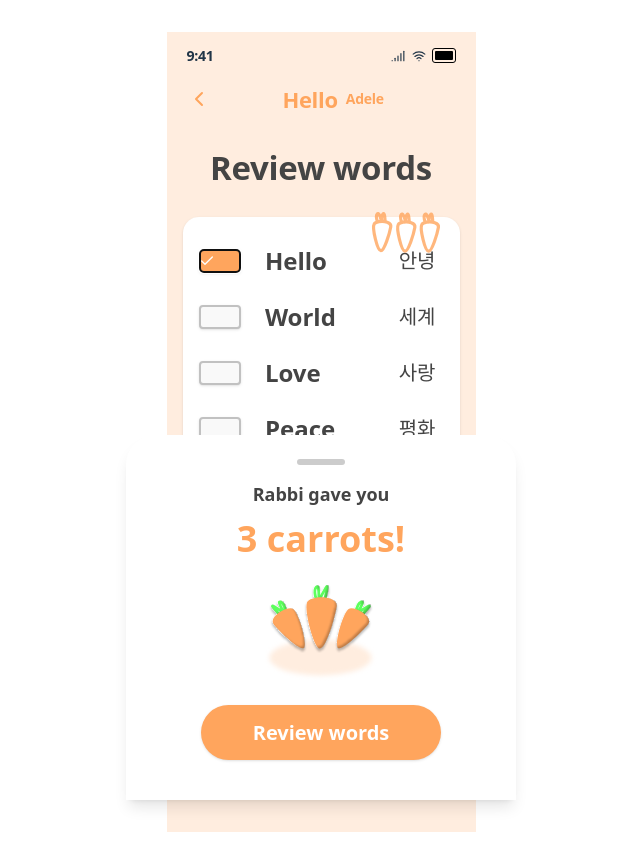
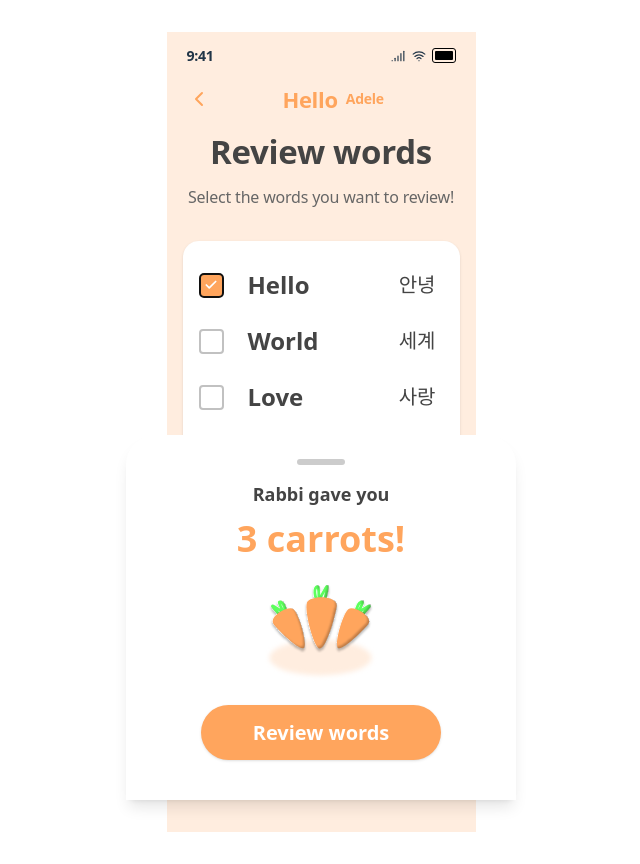
Before and after one commit to Kohj-git/HCI_RAPPI, a React (Vite) app: page /result in a window 1280 px wide. Both pictures are taken after a click on the button 538 px from the left and 261 px from the top of the page. Shown: the whole page, without its empty margins (319-959 px from the left). Built offline with nearby package versions, Linux system fonts and the light colour scheme.

Commit message:
Update UI

```diff
--- a/src/pages/Learnsentence.jsx
+++ b/src/pages/Learnsentence.jsx
@@ -9,49 +9,53 @@ import { useNavigate } from "react-router-dom";
 export default function LearnSentence() {
   const navigate = useNavigate();
 
-  // 문장 리스트
   const sentences = [
     {
       english: "get up (in the morning).",
       korean: "(아침에) 일어나다.",
+      ipa: "[ɡɛt ʌp ɪn ðə ˈmɔːrnɪŋ]",
       feedback: "Great job!",
     },
     {
       english: "Let's rock and roll!",
       korean: "자 신나게 시작하자.",
+      ipa: "[lɛts rɑk ənd roʊl]",
       feedback: "Awesome!",
     },
     {
       english: "Kick the drum",
       korean: "(비유 표현) 분위기를 띄우다",
+      ipa: "[kɪk ðə drʌm]",
       feedback: "Keep it up!",
     },
     {
       english: "rolling on like a rolling stone",
       korean: "계속해서 나아간다",
+      ipa: "[ˈroʊlɪŋ ɑn laɪk ə ˈroʊlɪŋ stoʊn]",
       feedback: "Cool~~",
     },
     {
       english: "Call me on my phone",
       korean: "내 휴대폰으로 전화해",
+      ipa: "[kɔːl mi ɑn maɪ foʊn]",
       feedback: "Great!",
     },
     {
       english: "Life is sweet as honey",
       korean: "인생은 꿀처럼 달콤해",
+      ipa: "[laɪf ɪz swiːt æz ˈhʌni]",
       feedback: "Very good",
     },
     {
       english: "I'm good to go",
       korean: "나 이제 갈 준비 됐어",
+      ipa: "[aɪm ɡʊd tə ɡoʊ]",
       feedback: "Awesome",
     },
   ];
 
-  // 현재 문장 인덱스
   const [currentIndex, setCurrentIndex] = useState(0);
 
-  // 다음 문장으로 이동
   const handleNext = () => {
     if (currentIndex < sentences.length - 1) {
       setCurrentIndex(currentIndex + 1);
@@ -60,7 +64,6 @@ export default function LearnSentence() {
     }
   };
 
-  // 현재 문장 데이터
   const currentSentence = sentences[currentIndex];
 
   return (
@@ -68,13 +71,19 @@ export default function LearnSentence() {
       <div className="bg-[#ffeddf] w-[390px] h-[744px] relative">
         {/* Header */}
         <div className="w-full flex items-center justify-between px-4 py-3">
-                  <Button variant="ghost" size="icon" onClick={() => router.back()} className="p-0 h-auto">
+          <Button
+            variant="ghost"
+            size="icon"
+            onClick={() => navigate(-1)}
+            className="p-0 h-auto"
+          >
             <ArrowLeft className="w-5 h-5 text-orange-500" />
           </Button>
           <h1 className="text-orange-500 font-bold text-lg">
-                    Dynamite <span className="font-medium text-muted-foreground">BTS</span>
+            Dynamite{" "}
+            <span className="font-medium text-muted-foreground">BTS</span>
           </h1>
-                  <div className="w-6" /> {/* 정렬 맞추기 위한 placeholder */}
+          <div className="w-6" />
         </div>
 
         {/* Instruction */}
@@ -89,6 +98,11 @@ export default function LearnSentence() {
               {/* English */}
               <div className="w-[338px] font-extrabold text-[#444444] text-[37px] text-center tracking-[-0.30px] leading-10">
                 {currentSentence.english}
+              </div>
+
+              {/* IPA */}
+              <div className="w-[338px] font-medium text-[#888] text-[25px] text-center tracking-[-0.25px] leading-8 mt-2 italic">
+                {currentSentence.ipa}
               </div>
 
               {/* Korean */}
@@ -112,7 +126,7 @@ export default function LearnSentence() {
           </div>
         </div>
 
-        {/* NEXT 버튼 */}
+        {/* NEXT Button */}
         <Button
           onClick={handleNext}
           className="absolute w-[309px] h-[63px] top-[728px] left-[37px] bg-[#ffa55d] rounded-[50px] hover:bg-[#ffa55d] disabled:bg-gray-400"
--- a/src/pages/Result.jsx
+++ b/src/pages/Result.jsx
@@ -1,14 +1,50 @@
 import React, { useState, useEffect } from "react";
-import { Battery, ChevronLeft, Signal, Wifi, Check } from "lucide-react";
+import { ChevronLeft, Signal, Wifi } from "lucide-react";
 import { Card, CardContent } from "@/components/ui/card";
 import { Button } from "@/components/ui/button";
-import { Checkbox } from "@/components/ui/checkbox";
 import { motion, AnimatePresence } from "framer-motion";
 import { useNavigate } from "react-router-dom";
 
+import LineCarrot from "@/assets/line-carrot.svg";
+import ShadowCarrot from "@/assets/shadow-carrot.svg";
 
-import LineCarrot from "@/assets/line-carrot.svg"
-import ShadowCarrot from "@/assets/shadow-carrot.svg";
+function CheckBoxCustom({ checked, onToggle }) {
+  return (
+    <button
+      onClick={onToggle}
+      style={{
+        width: "25px",
+        aspectRatio: "1 / 1",
+        borderRadius: "4px",
+        border: `2px solid ${checked ? "#ffa55d" : "#c1c1c1"}`,
+        backgroundColor: checked ? "#ffa55d" : "#ffffff",
+        display: "flex",
+        alignItems: "center",
+        justifyContent: "center",
+        lineHeight: 0,
+        padding: 0,
+      }}
+      className="mr-6"
+    >
+      {checked && (
+        <svg
+          xmlns="http://www.w3.org/2000/svg"
+          viewBox="0 0 24 24"
+          fill="none"
+          stroke="white"
+          strokeWidth="3"
+          strokeLinecap="round"
+          strokeLinejoin="round"
+          width="14"
+          height="14"
+          style={{ display: "block" }}
+        >
+          <polyline points="20 6 9 17 4 12" />
+        </svg>
+      )}
+    </button>
+  );
+}
 
 const wordPairs = [
   { english: "Hello", korean: "안녕", checked: false },
@@ -19,29 +55,27 @@ const wordPairs = [
   { english: "Hope", korean: "희망", checked: false },
 ];
 
-
 export default function Result() {
   const navigate = useNavigate();
   const [showSheet, setShowSheet] = useState(false);
   const [pairs, setPairs] = useState(wordPairs);
 
   useEffect(() => {
-        // 페이지 진입 시 바텀시트 자동 표시
-        const timer = setTimeout(() => setShowSheet(true), 300); // 살짝 delay 줌
+    const timer = setTimeout(() => setShowSheet(true), 300);
     return () => clearTimeout(timer);
   }, []);
 
-    const handleCheck = (idx, checked) => {
-        setPairs(prev =>
+  const handleCheck = (idx) => {
+    setPairs((prev) =>
       prev.map((item, i) =>
-            i === idx ? { ...item, checked } : item
+        i === idx ? { ...item, checked: !item.checked } : item
       )
     );
   };
 
   return (
-    <div className="min-h-screen w-full bg-[#ffeddf] flex items-center justify-center ">
-        <div className="relative w-full max-w-[390px] min-h-screen bg-[#ffeddf] flex flex-col mx-auto">
+    <div className="min-h-screen w-full bg-[#ffeddf] flex items-center justify-center">
+      <div className="relative w-full max-w-[390px] min-h-screen bg-[#ffeddf] flex flex-col mx-auto overflow-visible">
         {/* Status Bar */}
         <div className="w-full h-[47px] flex items-center justify-between px-5">
           <div className="font-semibold text-[14.2px] tracking-[-0.30px]">
@@ -51,7 +85,7 @@ export default function Result() {
             <Signal className="h-3.5 w-4" />
             <Wifi className="h-3.5 w-3.5" />
             <div className="relative w-[24px] h-[15px] border border-black rounded-[3px] flex items-center">
-             <div className="absolute right-[2px] top-[2px] bottom-[2px] w-[18px] bg-black rounded-[1px]"></div>
+              <div className="absolute right-[2px] top-[2px] bottom-[2px] w-[18px] bg-black rounded-[1px]" />
             </div>
           </div>
         </div>
@@ -60,38 +94,42 @@ export default function Result() {
         <div className="flex items-center mt-2 px-5">
           <ChevronLeft className="h-6 w-6 text-[#ffa55d]" />
           <div className="flex-1 flex justify-center items-center">
-            <span className="text-[#ffa55d] text-[22px] font-extrabold tracking-[-0.30px] leading-5">Hello</span>
-            <span className="ml-2 text-[#ffa55d] text-sm font-bold tracking-[-0.30px] leading-5">Adele</span>
+            <span className="text-[#ffa55d] text-[22px] font-extrabold tracking-[-0.30px] leading-5">
+              Hello
+            </span>
+            <span className="ml-2 text-[#ffa55d] text-sm font-bold tracking-[-0.30px] leading-5">
+              Adele
+            </span>
           </div>
         </div>
 
         {/* Title */}
-        <div className="mt-8 text-center font-extrabold text-[#444444] text-[33px] tracking-[-0.30px] leading-[50px]">
+        <div className="mt-4 mb-2 text-center z-20 relative">
+          <div className="font-extrabold text-[#444444] text-[33px] tracking-[-0.30px] leading-[50px]">
             Review words
           </div>
-
-        {/* Carrot Decoration */}
-        <div className="absolute top-[170px] right-8 z-10">
-          <img src={LineCarrot} alt="Line carrot" className="w-[80px] h-[60px] opacity-80" />
+          <p className="mt-2 text-[16px] text-[#666] font-medium tracking-[-0.2px]">
+            Select the words you want to review!
+          </p>
         </div>
 
         {/* Word List Card */}
-        <Card className="relative mt-6 mx-4 rounded-2xl bg-white pt-4 pb-4 shadow border-none">
+        <Card className="relative z-10 mt-6 mx-4 rounded-2xl bg-white pt-4 pb-4 shadow border-none overflow-visible">
           <CardContent className="p-0">
             <div className="max-h-[330px] overflow-y-auto pr-2">
               {pairs.map((pair, idx) => (
                 <div key={idx} className="flex items-center px-4 py-3">
-                  <Checkbox
+                  <CheckBoxCustom
                     checked={pair.checked}
-                    onCheckedChange={checked => handleCheck(idx, checked)}
-                    className="h-[23px] w-[23px] border-2 border-[#c1c1c1] rounded-[4px] data-[state=checked]:bg-[#ffa55d] data-[state=checked]:border-[#ffa55d] mr-6"
+                    onToggle={() => handleCheck(idx)}
                   />
-                    {pair.checked && (
-                    <Check className="absolute w-4 h-4 text-white pointer-events-none" />
-                    )}
                   <div className="flex-1 flex justify-between items-center">
-                    <span className="font-extrabold text-[#444444] text-2xl">{pair.english}</span>
-                    <span className="font-semibold text-[#444444] text-xl">{pair.korean}</span>
+                    <span className="font-extrabold text-[#444444] text-2xl">
+                      {pair.english}
+                    </span>
+                    <span className="font-semibold text-[#444444] text-xl">
+                      {pair.korean}
+                    </span>
                   </div>
                 </div>
               ))}
@@ -101,7 +139,10 @@ export default function Result() {
 
         {/* Bottom Button */}
         <div className="flex justify-center mt-auto mb-[36px]">
-          <Button onClick={() => navigate("/choose-level")} className="w-[309px] h-[63px] bg-[#ffa55d] hover:bg-[#ff9a4a] rounded-[50px] text-white text-[22px] font-extrabold shadow">
+          <Button
+            onClick={() => navigate("/choose-level")}
+            className="w-[309px] h-[63px] bg-[#ffa55d] hover:bg-[#ff9a4a] rounded-[50px] text-white text-[22px] font-extrabold shadow"
+          >
             Pick another song
           </Button>
         </div>
@@ -116,9 +157,7 @@ export default function Result() {
               transition={{ type: "spring", bounce: 0.25, duration: 0.6 }}
               className="fixed bottom-0 left-0 right-0 max-w-[390px] mx-auto bg-white rounded-t-[30px] shadow-lg z-50 px-6 pt-6 pb-10"
             >
-              {/* Drag Bar */}
-              <div className="w-12 h-1.5 bg-[#ccc] rounded-full mx-auto mb-4"></div>
-
+              <div className="w-12 h-1.5 bg-[#ccc] rounded-full mx-auto mb-4" />
               <div className="text-center">
                 <div className="text-[#444444] text-[18px] font-bold mb-1">
                   Rabbi gave you
@@ -126,7 +165,10 @@ export default function Result() {
                 <div className="text-[#ffa55d] text-[36px] font-extrabold mb-4">
                   3 carrots!
                 </div>
-                <img src={ShadowCarrot} className="w-[120px] h-auto mb-6 mx-auto" />
+                <img
+                  src={ShadowCarrot}
+                  className="w-[120px] h-auto mb-6 mx-auto"
+                />
                 <button
                   onClick={() => setShowSheet(false)}
                   className="bg-[#ffa55d] hover:bg-[#ff9a4a] w-[240px] h-[55px] rounded-full text-white font-extrabold text-xl shadow"
```
Also changed, not shown: src/pages/ChooseSong.jsx (+90 -45 lines), src/pages/Learnword.jsx (+29 -15 lines), 1 other file (tests, documents, lock files or other folders). Lines whose indentation alone changed are shown as unchanged.
